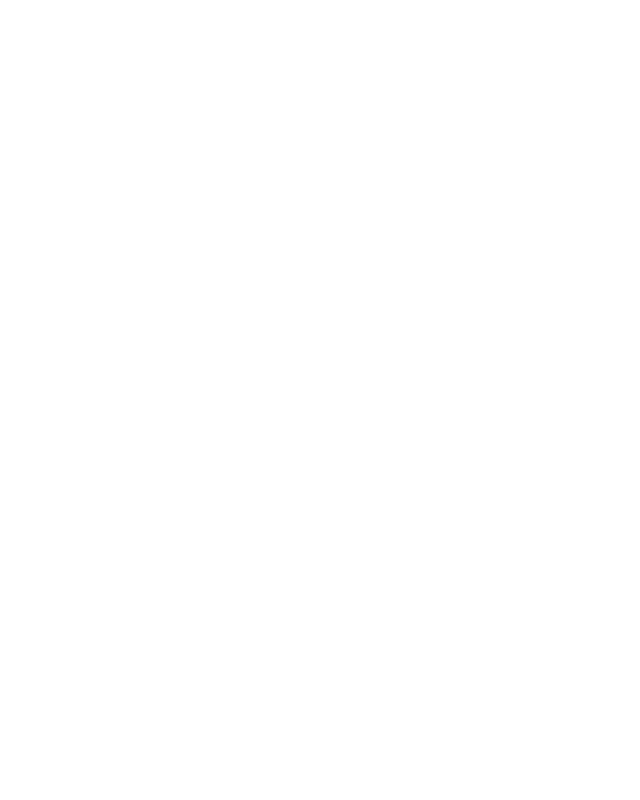
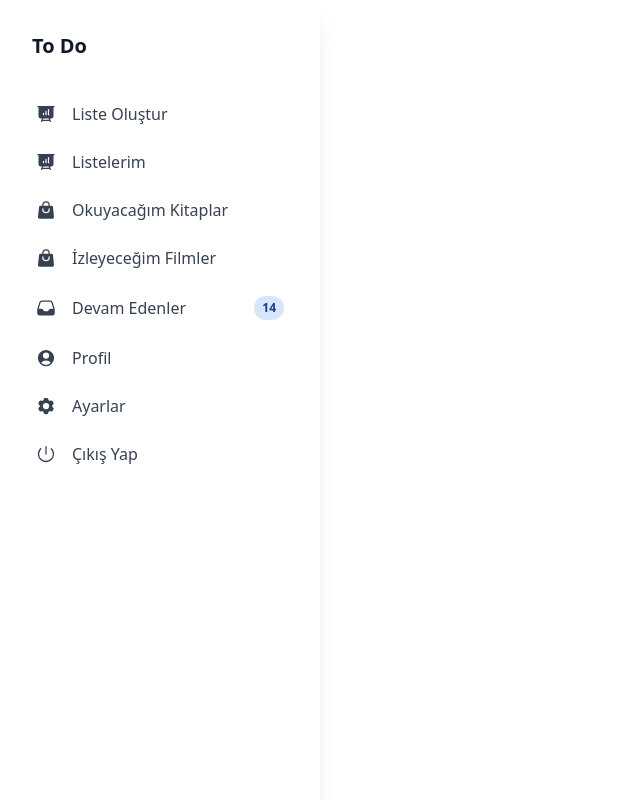
Before and after one commit to ssamilg/todo-app, a Vue app: page /todo in a window 1280 px wide. Shown: the top 800 px of the page, without its empty margins (0-640 px from the left). Built offline with nearby package versions, Linux system fonts and the light colour scheme; the HTML template or start-up script is replaced by a standard one.

Commit message:
todo-page-create-1

```diff
--- a/src/views/ToDoView.vue
+++ b/src/views/ToDoView.vue
@@ -1,6 +1,81 @@
 <template>
+  <!-- component -->
+ <div class="relative flex flex-col bg-clip-border rounded-xl bg-white text-gray-700 h-[calc(120vh-0rem)] w-full max-w-[20rem] p-4 shadow-xl shadow-blue-gray-900/5">
+     <div class="mb-2 p-4">
+        <h5 class="block antialiased tracking-normal font-sans text-xl font-semibold leading-snug text-gray-900">To Do</h5>
+     </div>
+   <nav class="flex flex-col gap-1 min-w-[240px] p-2 font-sans text-base font-normal text-gray-700">
+    <div role="button" tabindex="0" class="flex items-center w-full p-3 rounded-lg text-start leading-tight transition-all hover:bg-blue-50 hover:bg-opacity-80 focus:bg-blue-50 focus:bg-opacity-80 active:bg-gray-50 active:bg-opacity-80 hover:text-blue-900 focus:text-blue-900 active:text-blue-900 outline-none">
+      <div class="grid place-items-center mr-4">
+         <svg xmlns="http://www.w3.org/2000/svg" viewBox="0 0 24 24" fill="currentColor" aria-hidden="true" class="h-5 w-5">
+            <path fill-rule="evenodd" d="M2.25 2.25a.75.75 0 000 1.5H3v10.5a3 3 0 003 3h1.21l-1.172 3.513a.75.75 0 001.424.474l.329-.987h8.418l.33.987a.75.75 0 001.422-.474l-1.17-3.513H18a3 3 0 003-3V3.75h.75a.75.75 0 000-1.5H2.25zm6.04 16.5l.5-1.5h6.42l.5 1.5H8.29zm7.46-12a.75.75 0 00-1.5 0v6a.75.75 0 001.5 0v-6zm-3 2.25a.75.75 0 00-1.5 0v3.75a.75.75 0 001.5 0V9zm-3 2.25a.75.75 0 00-1.5 0v1.5a.75.75 0 001.5 0v-1.5z" clip-rule="evenodd"></path>
+         </svg>
+       </div>
+        Liste Oluştur
+      </div>
+     <div role="button" tabindex="0" class="flex items-center w-full p-3 rounded-lg text-start leading-tight transition-all hover:bg-blue-50 hover:bg-opacity-80 focus:bg-blue-50 focus:bg-opacity-80 active:bg-gray-50 active:bg-opacity-80 hover:text-blue-900 focus:text-blue-900 active:text-blue-900 outline-none">
+       <div class="grid place-items-center mr-4">
+         <svg xmlns="http://www.w3.org/2000/svg" viewBox="0 0 24 24" fill="currentColor" aria-hidden="true" class="h-5 w-5">
+            <path fill-rule="evenodd" d="M2.25 2.25a.75.75 0 000 1.5H3v10.5a3 3 0 003 3h1.21l-1.172 3.513a.75.75 0 001.424.474l.329-.987h8.418l.33.987a.75.75 0 001.422-.474l-1.17-3.513H18a3 3 0 003-3V3.75h.75a.75.75 0 000-1.5H2.25zm6.04 16.5l.5-1.5h6.42l.5 1.5H8.29zm7.46-12a.75.75 0 00-1.5 0v6a.75.75 0 001.5 0v-6zm-3 2.25a.75.75 0 00-1.5 0v3.75a.75.75 0 001.5 0V9zm-3 2.25a.75.75 0 00-1.5 0v1.5a.75.75 0 001.5 0v-1.5z" clip-rule="evenodd"></path>
+         </svg>
+        </div>
+        Listelerim
+      </div>
+     <div role="button" tabindex="0" class="flex items-center w-full p-3 rounded-lg text-start leading-tight transition-all hover:bg-blue-50 hover:bg-opacity-80 focus:bg-blue-50 focus:bg-opacity-80 active:bg-blue-50 active:bg-opacity-80 hover:text-blue-900 focus:text-blue-900 active:text-blue-900 outline-none">
+      <div class="grid place-items-center mr-4">
+        <svg xmlns="http://www.w3.org/2000/svg" viewBox="0 0 24 24" fill="currentColor" aria-hidden="true" class="h-5 w-5">
+          <path fill-rule="evenodd" d="M7.5 6v.75H5.513c-.96 0-1.764.724-1.865 1.679l-1.263 12A1.875 1.875 0 004.25 22.5h15.5a1.875 1.875 0 001.865-2.071l-1.263-12a1.875 1.875 0 00-1.865-1.679H16.5V6a4.5 4.5 0 10-9 0zM12 3a3 3 0 00-3 3v.75h6V6a3 3 0 00-3-3zm-3 8.25a3 3 0 106 0v-.75a.75.75 0 011.5 0v.75a4.5 4.5 0 11-9 0v-.75a.75.75 0 011.5 0v.75z" clip-rule="evenodd"></path>
+        </svg>
+      </div>Okuyacağım Kitaplar
+    </div>
+    <div role="button" tabindex="0" class="flex items-center w-full p-3 rounded-lg text-start leading-tight transition-all hover:bg-blue-50 hover:bg-opacity-80 focus:bg-blue-50 focus:bg-opacity-80 active:bg-blue-50 active:bg-opacity-80 hover:text-blue-900 focus:text-blue-900 active:text-blue-900 outline-none">
+      <div class="grid place-items-center mr-4">
+        <svg xmlns="http://www.w3.org/2000/svg" viewBox="0 0 24 24" fill="currentColor" aria-hidden="true" class="h-5 w-5">
+          <path fill-rule="evenodd" d="M7.5 6v.75H5.513c-.96 0-1.764.724-1.865 1.679l-1.263 12A1.875 1.875 0 004.25 22.5h15.5a1.875 1.875 0 001.865-2.071l-1.263-12a1.875 1.875 0 00-1.865-1.679H16.5V6a4.5 4.5 0 10-9 0zM12 3a3 3 0 00-3 3v.75h6V6a3 3 0 00-3-3zm-3 8.25a3 3 0 106 0v-.75a.75.75 0 011.5 0v.75a4.5 4.5 0 11-9 0v-.75a.75.75 0 011.5 0v.75z" clip-rule="evenodd"></path>
+        </svg>
+      </div>İzleyeceğim Filmler
+    </div>
+    <div role="button" tabindex="0" class="flex items-center w-full p-3 rounded-lg text-start leading-tight transition-all hover:bg-blue-50 hover:bg-opacity-80 focus:bg-blue-50 focus:bg-opacity-80 active:bg-blue-50 active:bg-opacity-80 hover:text-blue-900 focus:text-blue-900 active:text-blue-900 outline-none">
+      <div class="grid place-items-center mr-4">
+        <svg xmlns="http://www.w3.org/2000/svg" viewBox="0 0 24 24" fill="currentColor" aria-hidden="true" class="h-5 w-5">
+          <path fill-rule="evenodd" d="M6.912 3a3 3 0 00-2.868 2.118l-2.411 7.838a3 3 0 00-.133.882V18a3 3 0 003 3h15a3 3 0 003-3v-4.162c0-.299-.045-.596-.133-.882l-2.412-7.838A3 3 0 0017.088 3H6.912zm13.823 9.75l-2.213-7.191A1.5 1.5 0 0017.088 4.5H6.912a1.5 1.5 0 00-1.434 1.059L3.265 12.75H6.11a3 3 0 012.684 1.658l.256.513a1.5 1.5 0 001.342.829h3.218a1.5 1.5 0 001.342-.83l.256-.512a3 3 0 012.684-1.658h2.844z" clip-rule="evenodd"></path>
+        </svg>
+      </div>Devam Edenler <div class="grid place-items-center ml-auto justify-self-end">
+        <div class="relative grid items-center font-sans font-bold uppercase whitespace-nowrap select-none bg-blue-500/20 text-blue-900 py-1 px-2 text-xs rounded-full" style="opacity: 1;">
+          <span class="">14</span>
+        </div>
+      </div>
+    </div>
+    <div role="button" tabindex="0" class="flex items-center w-full p-3 rounded-lg text-start leading-tight transition-all hover:bg-blue-50 hover:bg-opacity-80 focus:bg-blue-50 focus:bg-opacity-80 active:bg-blue-50 active:bg-opacity-80 hover:text-blue-900 focus:text-blue-900 active:text-blue-900 outline-none">
+      <div class="grid place-items-center mr-4">
+        <svg xmlns="http://www.w3.org/2000/svg" viewBox="0 0 24 24" fill="currentColor" aria-hidden="true" class="h-5 w-5">
+          <path fill-rule="evenodd" d="M18.685 19.097A9.723 9.723 0 0021.75 12c0-5.385-4.365-9.75-9.75-9.75S2.25 6.615 2.25 12a9.723 9.723 0 003.065 7.097A9.716 9.716 0 0012 21.75a9.716 9.716 0 006.685-2.653zm-12.54-1.285A7.486 7.486 0 0112 15a7.486 7.486 0 015.855 2.812A8.224 8.224 0 0112 20.25a8.224 8.224 0 01-5.855-2.438zM15.75 9a3.75 3.75 0 11-7.5 0 3.75 3.75 0 017.5 0z" clip-rule="evenodd"></path>
+        </svg>
+      </div>Profil
+    </div>
+    <div role="button" tabindex="0" class="flex items-center w-full p-3 rounded-lg text-start leading-tight transition-all hover:bg-blue-50 hover:bg-opacity-80 focus:bg-blue-50 focus:bg-opacity-80 active:bg-blue-50 active:bg-opacity-80 hover:text-blue-900 focus:text-blue-900 active:text-blue-900 outline-none">
+      <div class="grid place-items-center mr-4">
+        <svg xmlns="http://www.w3.org/2000/svg" viewBox="0 0 24 24" fill="currentColor" aria-hidden="true" class="h-5 w-5">
+          <path fill-rule="evenodd" d="M11.078 2.25c-.917 0-1.699.663-1.85 1.567L9.05 4.889c-.02.12-.115.26-.297.348a7.493 7.493 0 00-.986.57c-.166.115-.334.126-.45.083L6.3 5.508a1.875 1.875 0 00-2.282.819l-.922 1.597a1.875 1.875 0 00.432 2.385l.84.692c.095.078.17.229.154.43a7.598 7.598 0 000 1.139c.015.2-.059.352-.153.43l-.841.692a1.875 1.875 0 00-.432 2.385l.922 1.597a1.875 1.875 0 002.282.818l1.019-.382c.115-.043.283-.031.45.082.312.214.641.405.985.57.182.088.277.228.297.35l.178 1.071c.151.904.933 1.567 1.85 1.567h1.844c.916 0 1.699-.663 1.85-1.567l.178-1.072c.02-.12.114-.26.297-.349.344-.165.673-.356.985-.57.167-.114.335-.125.45-.082l1.02.382a1.875 1.875 0 002.28-.819l.923-1.597a1.875 1.875 0 00-.432-2.385l-.84-.692c-.095-.078-.17-.229-.154-.43a7.614 7.614 0 000-1.139c-.016-.2.059-.352.153-.43l.84-.692c.708-.582.891-1.59.433-2.385l-.922-1.597a1.875 1.875 0 00-2.282-.818l-1.02.382c-.114.043-.282.031-.449-.083a7.49 7.49 0 00-.985-.57c-.183-.087-.277-.227-.297-.348l-.179-1.072a1.875 1.875 0 00-1.85-1.567h-1.843zM12 15.75a3.75 3.75 0 100-7.5 3.75 3.75 0 000 7.5z" clip-rule="evenodd"></path>
+        </svg>
+      </div>Ayarlar
+    </div>
+    <div role="button" tabindex="0" class="flex items-center w-full p-3 rounded-lg text-start leading-tight transition-all hover:bg-blue-50 hover:bg-opacity-80 focus:bg-blue-50 focus:bg-opacity-80 active:bg-blue-50 active:bg-opacity-80 hover:text-blue-900 focus:text-blue-900 active:text-blue-900 outline-none">
+      <div class="grid place-items-center mr-4">
+        <svg xmlns="http://www.w3.org/2000/svg" viewBox="0 0 24 24" fill="currentColor" aria-hidden="true" class="h-5 w-5">
+          <path fill-rule="evenodd" d="M12 2.25a.75.75 0 01.75.75v9a.75.75 0 01-1.5 0V3a.75.75 0 01.75-.75zM6.166 5.106a.75.75 0 010 1.06 8.25 8.25 0 1011.668 0 .75.75 0 111.06-1.06c3.808 3.807 3.808 9.98 0 13.788-3.807 3.808-9.98 3.808-13.788 0-3.808-3.807-3.808-9.98 0-13.788a.75.75 0 011.06 0z" clip-rule="evenodd"></path>
+        </svg>
+      </div>Çıkış Yap
+    </div>
+   </nav>
+  </div>
 
-  </template>
+ <div class="w-full pt-5 px-4 mb-8 mx-auto ">
+    <div class="text-sm text-gray-700 py-1">
+        Made with <a class="text-gray-700 font-semibold" href="https://www.material-tailwind.com/docs/react/sidebar?ref=tailwindcomponents" target="_blank">Material Tailwind</a> by <a href="https://www.creative-tim.com?ref=tailwindcomponents" class="text-gray-700 font-semibold" target="_blank"> Creative Tim</a>.
+    </div>
+  </div>
+</template>
 
 <style>
   @media (min-width: 1024px) {
```
